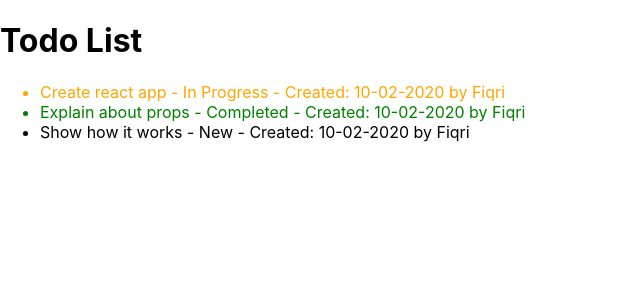
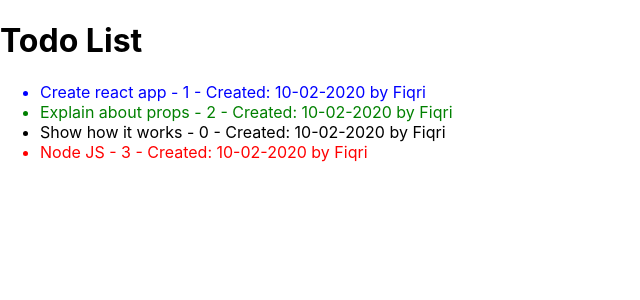
Before and after one commit to fiqriismail/ismreact, a React (Create React App) app: page / in a window 1280 px wide. Shown: the top 300 px of the page, without its empty margins (0-640 px from the left). Built offline with nearby package versions, Linux system fonts and the light colour scheme.

Commit message:
Added an array to display the todos

```diff
--- a/src/components/TodoList/TodoItem.jsx
+++ b/src/components/TodoList/TodoItem.jsx
@@ -1,21 +1,10 @@
 import React from 'react';
 
-function getStatusStyle(status) {
-  switch (status) {
-    case 'In Progress':
-      return 'orange';
-    case 'Completed':
-      return 'green';
-    case 'Cancelled':
-      return 'red';
-    default:
-      break;
-  }
-}
+function TodoItem(props) {
+  const styles = ['black', 'blue', 'green', 'red'];
 
-function TodoItem(props) {
   return (
-    <li style={{ color: getStatusStyle(props.status) }}>
+    <li style={{ color: styles[props.status] }}>
       {props.title} - {props.status} - Created: {props.created} by {props.owner}
     </li>
   );
--- a/src/components/TodoList/TodoList.jsx
+++ b/src/components/TodoList/TodoList.jsx
@@ -2,29 +2,50 @@ import React from 'react';
 
 import TodoItem from './TodoItem';
 
+function renderTodos() {
+  const todos = [
+    {
+      title: 'Create react app',
+      status: 1,
+      created: '10-02-2020',
+      owner: 'Fiqri',
+    },
+    {
+      title: 'Explain about props',
+      status: 2,
+      created: '10-02-2020',
+      owner: 'Fiqri',
+    },
+    {
+      title: 'Show how it works',
+      status: 0,
+      created: '10-02-2020',
+      owner: 'Fiqri',
+    },
+    {
+      title: 'Node JS',
+      status: 3,
+      created: '10-02-2020',
+      owner: 'Fiqri',
+    },
+  ];
+
+  return todos.map(todo => {
+    return (
+      <TodoItem
+        title={todo.title}
+        status={todo.status}
+        created={todo.created}
+        owner={todo.owner}
+      />
+    );
+  });
+}
+
+// ES6
+// 0 - New , 1 - In Progress, 2 - Completed, 3 - Cancelled
 function TodoList() {
-  return (
-    <ul>
-      <TodoItem
-        title="Create react app"
-        status="In Progress"
-        created="10-02-2020"
-        owner="Fiqri"
-      />
-      <TodoItem
-        title="Explain about props"
-        status="Completed"
-        created="10-02-2020"
-        owner="Fiqri"
-      />
-      <TodoItem
-        title="Show how it works"
-        status="New"
-        created="10-02-2020"
-        owner="Fiqri"
-      />
-    </ul>
-  );
+  return <ul>{renderTodos()}</ul>;
 }
 
 export default TodoList;
```
